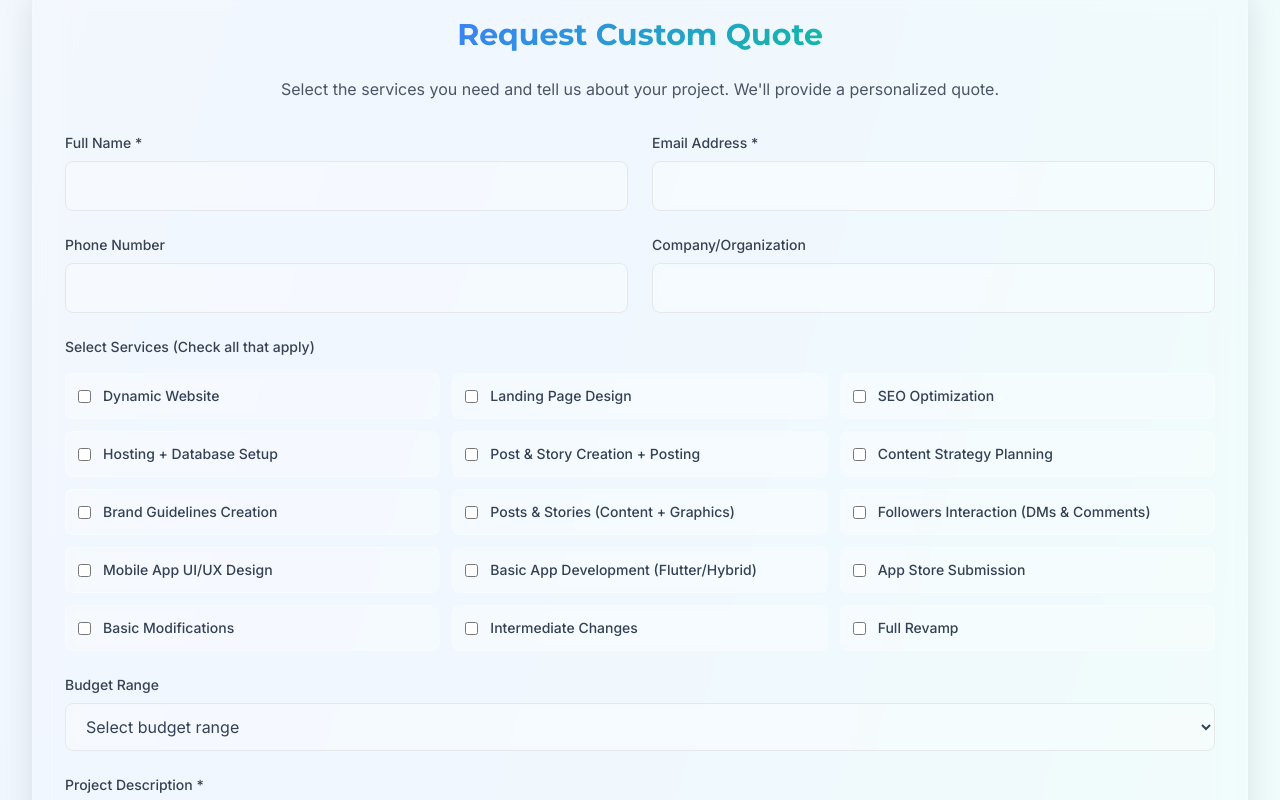
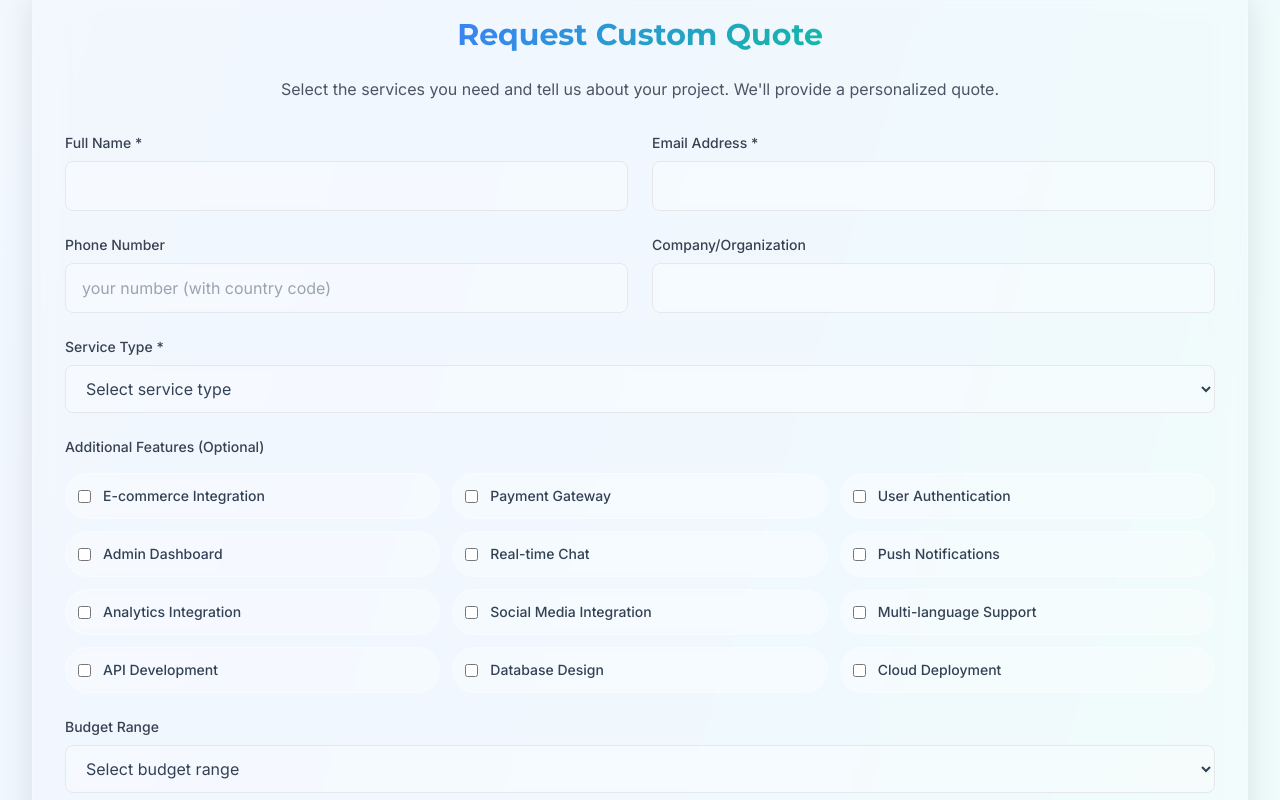
Before and after one commit to Radhesh20/Scaplet-Website, a React (Vite) app: page /services in a window 1280 px wide. Shown: the part 2800-3600 px from the top of the page. Built offline with nearby package versions, Linux system fonts and the light colour scheme.

Commit message:
Refactor ServicesPage: Update service selection logic and enhance form structure

```diff
--- a/index.html
+++ b/index.html
@@ -4,7 +4,7 @@
     <meta charset="UTF-8" />
     <link rel="icon" type="image/svg+xml" href="/vite.svg" />
     <meta name="viewport" content="width=device-width, initial-scale=1.0" />
-    <title>Modern SCAPLET Website with Admin Dashboard</title>
+    <title>SCAPLET</title>
   </head>
   <body>
     <div id="root"></div>
--- a/src/pages/ServicesPage.tsx
+++ b/src/pages/ServicesPage.tsx
@@ -5,35 +5,59 @@ import { useAdmin } from '../contexts/AdminContext';
 
 function ServicesPage() {
   const { services } = useAdmin();
-  const [selectedServices, setSelectedServices] = useState<string[]>([]);
+  const [selectedService, setSelectedService] = useState<string>('');
+  const [additionalFeatures, setAdditionalFeatures] = useState<string[]>([]);
   const [formData, setFormData] = useState({
     name: '',
     email: '',
     phone: '',
     company: '',
     message: '',
-    budget: ''
+    budget: '',
+    serviceType: ''
   });
 
   const serviceCategories = Array.from(new Set(services.map(service => service.category)));
 
-  const handleServiceToggle = (serviceId: string) => {
-    setSelectedServices(prev =>
-      prev.includes(serviceId)
-        ? prev.filter(id => id !== serviceId)
-        : [...prev, serviceId]
-    );
+  const serviceOptions: { [key: string]: string[] } = {
+    'web-development': [
+      'Dynamic Website',
+      'Landing Page Design',
+      'SEO Optimization',
+      'Hosting + Database Setup'
+    ],
+    'social-media-campaigns': [
+      'Post & Story Creation + Posting',
+      'Content Strategy Planning',
+      'Brand Guidelines Creation'
+    ],
+    'digital-marketing': [
+      'Posts & Stories (Content + Graphics)',
+      'Followers Interaction (DMs & Comments)'
+    ],
+    'app-design-development': [
+      'Mobile App UI/UX Design',
+      'Basic App Development (Flutter/Hybrid)',
+      'App Store Submission'
+    ],
+    'website-modifications': [
+      'Basic Modifications',
+      'Intermediate Changes',
+      'Full Revamp'
+    ]
+  };
+
+  const handleServiceToggle = (serviceName: string) => {
+    setSelectedService(serviceName);
   };
 
   const handleSubmit = (e: React.FormEvent) => {
     e.preventDefault();
-    const selectedServiceNames = services
-      .filter(service => selectedServices.includes(service.id))
-      .map(service => service.name);
 
     console.log('Quote Request:', {
       ...formData,
-      selectedServices: selectedServiceNames
+      selectedService,
+      additionalFeatures
     });
 
     alert('Quote request submitted! We\'ll get back to you soon.');
@@ -143,6 +167,7 @@ function ServicesPage() {
                   type="tel"
                   value={formData.phone}
                   onChange={(e) => setFormData({ ...formData, phone: e.target.value })}
+                  placeholder="your number (with country code)"
                   className="w-full px-4 py-3 rounded-lg border border-gray-200 focus:border-blue-500 focus:outline-none glass-effect"
                 />
               </div>
@@ -160,23 +185,87 @@ function ServicesPage() {
             </div>
 
             <div>
+              <label className="block text-sm font-medium text-gray-700 mb-2">
+                Service Type *
+              </label>
+              <select
+                value={formData.serviceType}
+                onChange={(e) => setFormData({ ...formData, serviceType: e.target.value })}
+                className="w-full px-4 py-3 rounded-lg border border-gray-200 focus:border-blue-500 focus:outline-none glass-effect"
+              >
+                <option value="">Select service type</option>
+                <option value="web-development">Web Development</option>
+                <option value="social-media-campaigns">Social Media Campaigns</option>
+                <option value="digital-marketing">Digital Marketing</option>
+                <option value="app-design-development">App Design & Development</option>
+                <option value="website-modifications">Website Modifications</option>
+                <option value="other">Other</option>
+              </select>
+            </div>
+
+            {formData.serviceType && formData.serviceType !== 'other' && serviceOptions[formData.serviceType] && (
+              <div>
+                <label className="block text-sm font-medium text-gray-700 mb-4">
+                  Select Service
+                </label>
+                <div className="space-y-3">
+                  {serviceOptions[formData.serviceType].map((serviceName) => (
+                    <label
+                      key={serviceName}
+                      className="flex items-center space-x-3 cursor-pointer glass-effect p-3 rounded-lg hover:bg-blue-50"
+                    >
+                      <input
+                        type="radio"
+                        name="selectedService"
+                        value={serviceName}
+                        checked={selectedService === serviceName}
+                        onChange={() => handleServiceToggle(serviceName)}
+                        className="text-blue-600 focus:ring-blue-500"
+                      />
+                      <span className="text-sm font-medium">{serviceName}</span>
+                    </label>
+                  ))}
+                </div>
+              </div>
+            )}
+
+            <div>
               <label className="block text-sm font-medium text-gray-700 mb-4">
-                Select Services (Check all that apply)
+                Additional Features (Optional)
               </label>
               <div className="grid grid-cols-1 md:grid-cols-2 lg:grid-cols-3 gap-3">
-                {services.map((service) => (
+                {[
+                  'E-commerce Integration',
+                  'Payment Gateway',
+                  'User Authentication',
+                  'Admin Dashboard',
+                  'Real-time Chat',
+                  'Push Notifications',
+                  'Analytics Integration',
+                  'Social Media Integration',
+                  'Multi-language Support',
+                  'API Development',
+                  'Database Design',
+                  'Cloud Deployment'
+                ].map((feature) => (
                   <label
-                    key={service.id}
-                    className="flex items-center space-x-3 cursor-pointer glass-effect p-3 rounded-lg hover:bg-blue-50"
+                    key={feature}
+                    className="flex items-center space-x-3 cursor-pointer glass-effect p-3 rounded-full hover:bg-blue-50"
                   >
                     <input
                       type="checkbox"
-                      checked={selectedServices.includes(service.id)}
-                      onChange={() => handleServiceToggle(service.id)}
+                      checked={additionalFeatures.includes(feature)}
+                      onChange={() => {
+                        setAdditionalFeatures(prev =>
+                          prev.includes(feature)
+                            ? prev.filter(f => f !== feature)
+                            : [...prev, feature]
+                        );
+                      }}
                       className="text-blue-600 rounded focus:ring-blue-500"
                     />
-                    <span className="text-sm font-medium">{service.name}</span>
-                    {selectedServices.includes(service.id) && (
+                    <span className="text-sm font-medium">{feature}</span>
+                    {additionalFeatures.includes(feature) && (
                       <Check className="h-4 w-4 text-blue-600" />
                     )}
                   </label>
@@ -194,10 +283,11 @@ function ServicesPage() {
                 className="w-full px-4 py-3 rounded-lg border border-gray-200 focus:border-blue-500 focus:outline-none glass-effect"
               >
                 <option value="">Select budget range</option>
-                <option value="5000-15000">₹5,000 - ₹15,000</option>
-                <option value="15000-30000">₹15,000 - ₹30,000</option>
-                <option value="30000-50000">₹30,000 - ₹50,000</option>
-                <option value="50000+">₹50,000+</option>
+                <option value="below-10000">below ₹10,000</option>
+                <option value="10000-25000">₹10,000 - ₹25,000</option>
+                <option value="25000-50000">₹25,000 - ₹50,000</option>
+                <option value="50000-100000">₹50,000 - ₹1,00,000</option>
+                <option value="100000+">₹1,00,000+</option>
               </select>
             </div>
 
```
